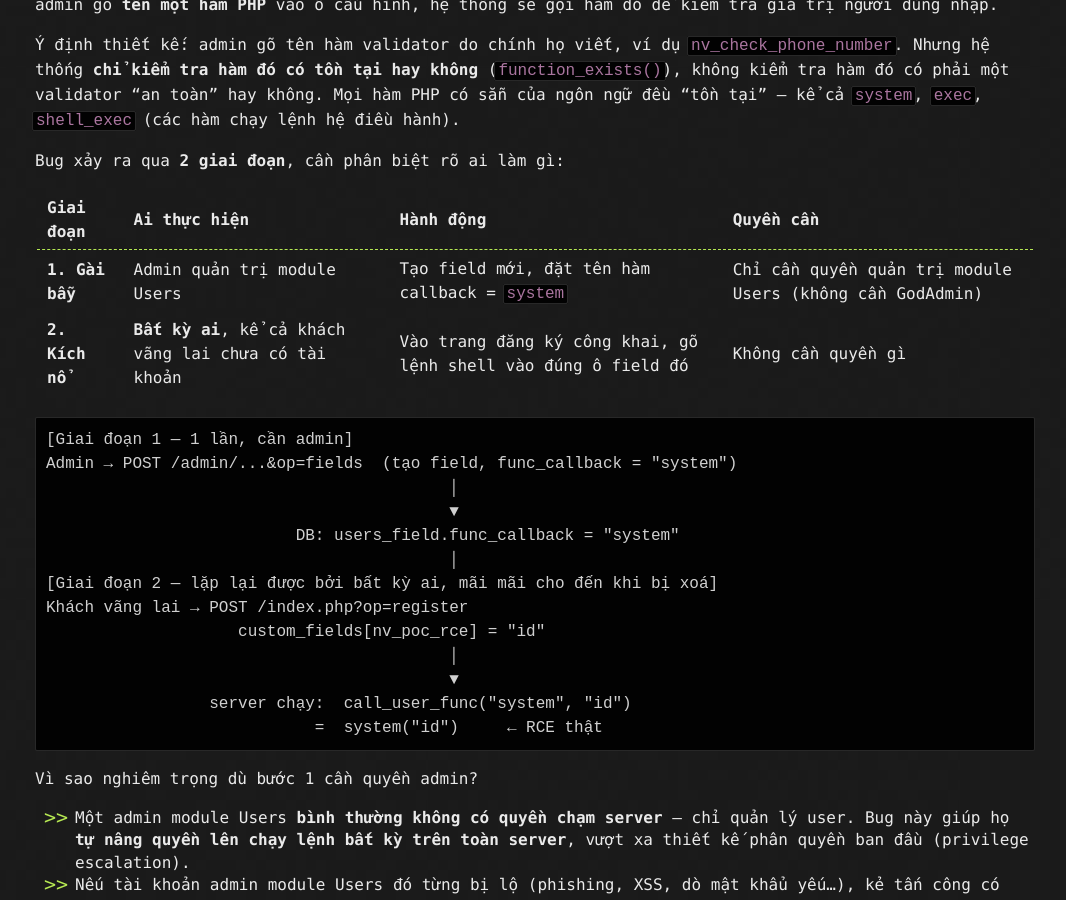
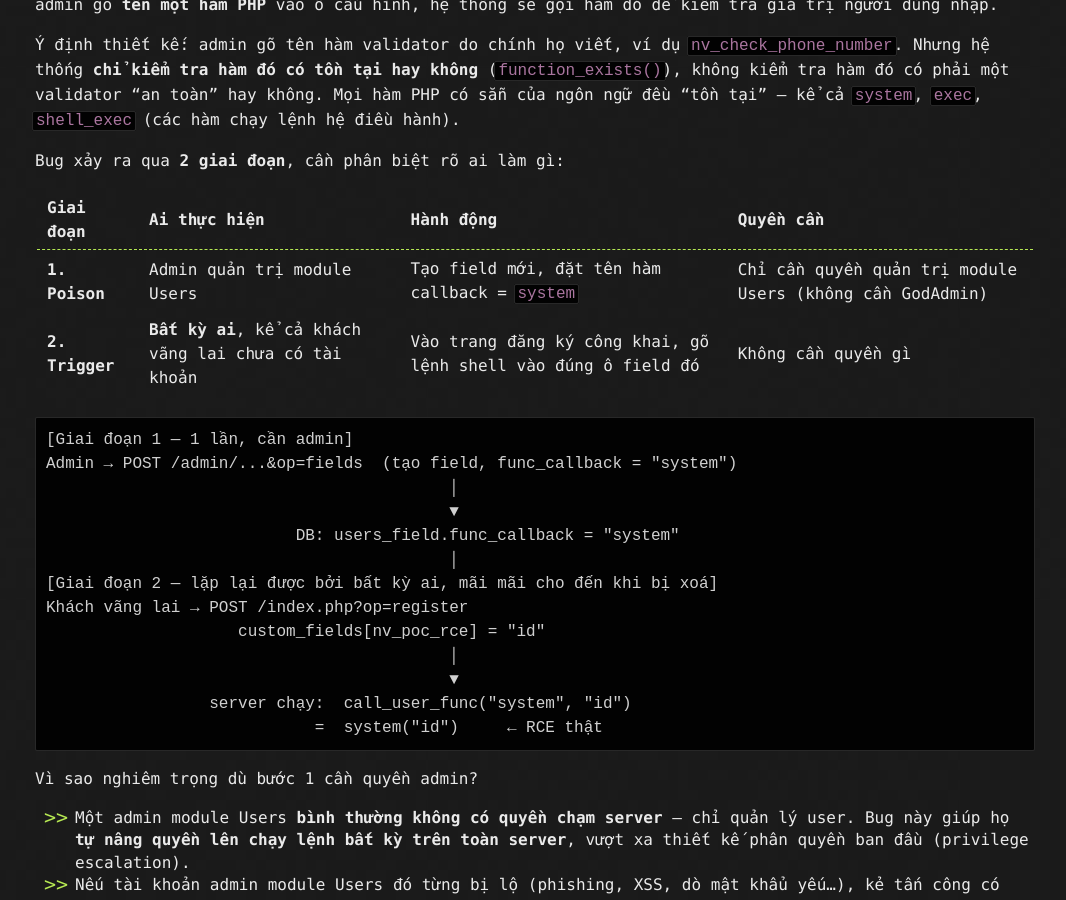
Before and after one commit to 0xki29/blog, a Jekyll site: the page built from _posts/2026-08-30-nukeviet-arbitrary-callback-rce.md, in a window 1280 px wide and 900 px high, scrolled down 465 px. Shown: the whole window, without its empty margins (105-1171 px from the left). Built offline with Jekyll 4.4.1, drawn with Linux system fonts in a browser that asks for light colours.

Commit message:
Add post: NukeViet arbitrary callback RCE analysis

````diff
--- a/_posts/2026-08-30-nukeviet-arbitrary-callback-rce.md
+++ b/_posts/2026-08-30-nukeviet-arbitrary-callback-rce.md
@@ -18,8 +18,8 @@ Bug xảy ra qua **2 giai đoạn**, cần phân biệt rõ ai làm gì:
 
 | Giai đoạn | Ai thực hiện | Hành động | Quyền cần |
 |---|---|---|---|
-| **1. Gài bẫy** | Admin quản trị module Users | Tạo field mới, đặt tên hàm callback = `system` | Chỉ cần quyền quản trị module Users (không cần GodAdmin) |
-| **2. Kích nổ** | **Bất kỳ ai**, kể cả khách vãng lai chưa có tài khoản | Vào trang đăng ký công khai, gõ lệnh shell vào đúng ô field đó | Không cần quyền gì |
+| **1. Poison** | Admin quản trị module Users | Tạo field mới, đặt tên hàm callback = `system` | Chỉ cần quyền quản trị module Users (không cần GodAdmin) |
+| **2. Trigger** | **Bất kỳ ai**, kể cả khách vãng lai chưa có tài khoản | Vào trang đăng ký công khai, gõ lệnh shell vào đúng ô field đó | Không cần quyền gì |
 
 ```
 [Giai đoạn 1 — 1 lần, cần admin]
````
